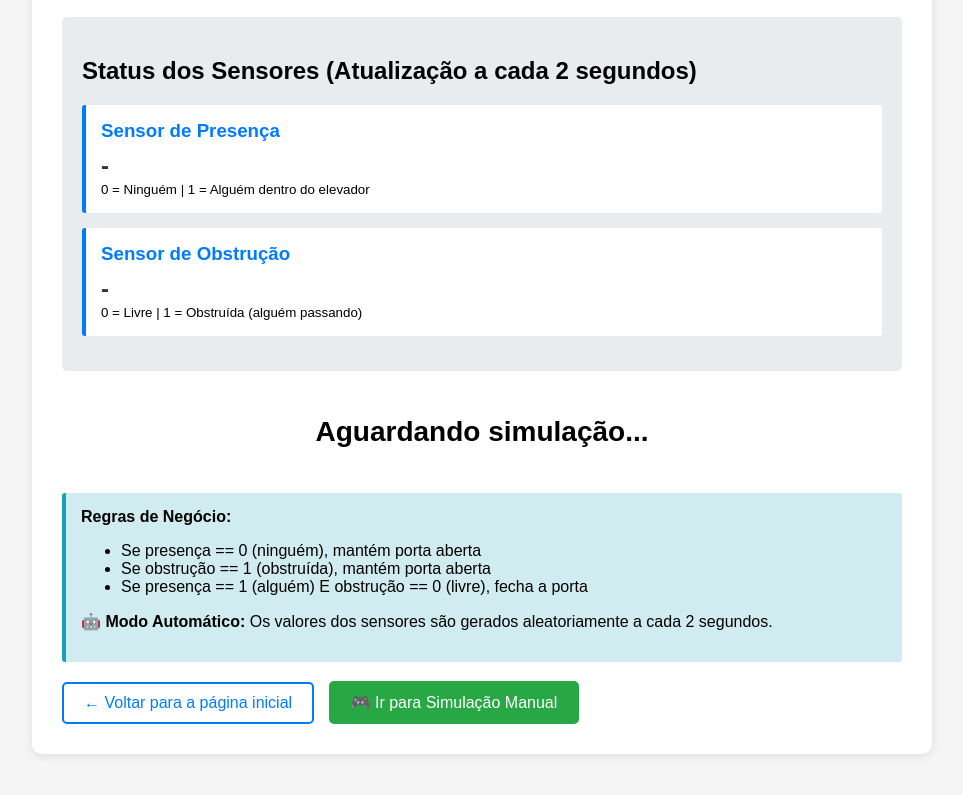
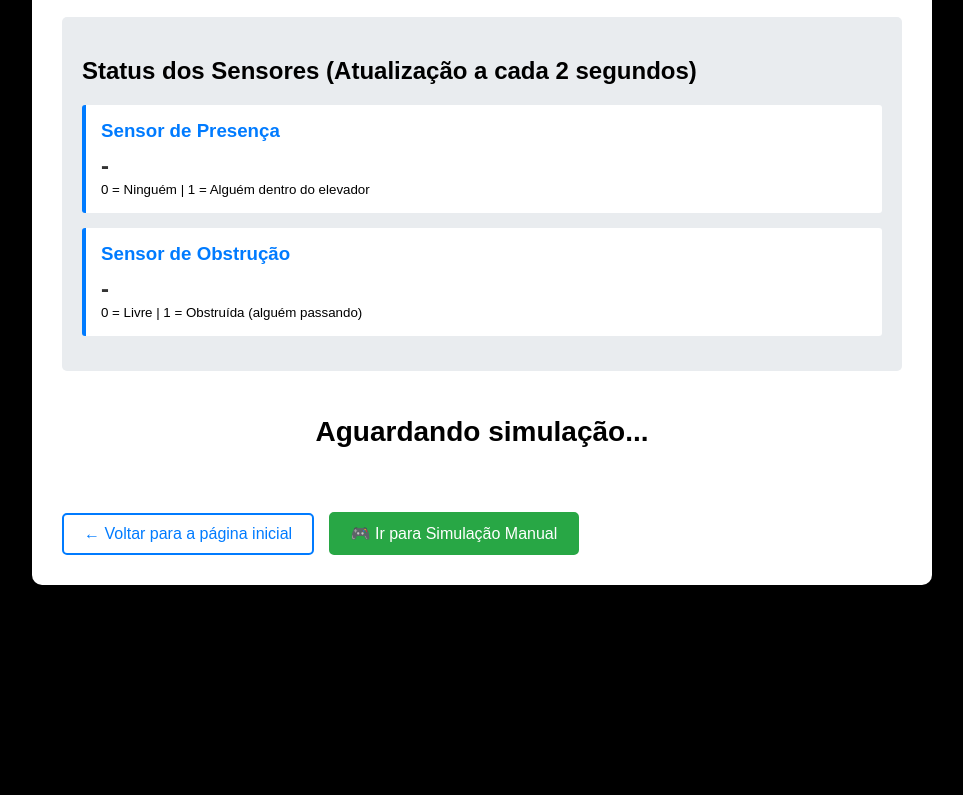
Before and after one commit to LeoCuller/Elevador-IOT, a website: page public/automatico.html in a window 1280 px wide. Shown: the part 445-1240 px from the top of the page, without its empty margins (158-1121 px from the left). After the commit the page ends 1100 px from the top, so only its background shows below. Drawn offline with Linux system fonts and the light colour scheme.

Commit message:
Remova as informações das regras de negócio e atualize a cor de fundo.

```diff
--- a/public/automatico.html
+++ b/public/automatico.html
@@ -36,16 +36,6 @@
 
         <div id="status-porta" class="status-porta">
             Aguardando simulação...
-        </div>
-
-        <div class="info">
-            <strong>Regras de Negócio:</strong>
-            <ul>
-                <li>Se presença == 0 (ninguém), mantém porta aberta</li>
-                <li>Se obstrução == 1 (obstruída), mantém porta aberta</li>
-                <li>Se presença == 1 (alguém) E obstrução == 0 (livre), fecha a porta</li>
-            </ul>
-            <p><strong>🤖 Modo Automático:</strong> Os valores dos sensores são gerados aleatoriamente a cada 2 segundos.</p>
         </div>
 
         <a href="index.html" class="btn-back">← Voltar para a página inicial</a>
--- a/public/styles/automatico.css
+++ b/public/styles/automatico.css
@@ -3,7 +3,7 @@ body {
     max-width: 900px;
     margin: 50px auto;
     padding: 20px;
-    background-color: #f5f5f5;
+    background-color: black;
 }
 
 h1 {
--- a/public/styles/index.css
+++ b/public/styles/index.css
@@ -3,7 +3,7 @@ body {
     max-width: 800px;
     margin: 50px auto;
     padding: 20px;
-    background-color: #f5f5f5;
+    background-color: black;
 }
 
 h1 {
--- a/public/styles/teste.css
+++ b/public/styles/teste.css
@@ -3,7 +3,7 @@ body {
     max-width: 900px;
     margin: 50px auto;
     padding: 20px;
-    background-color: #f5f5f5;
+   background-color: black;
 }
 
 h1 {
```
Also changed, not shown: public/teste.html (+0 -9 lines).
